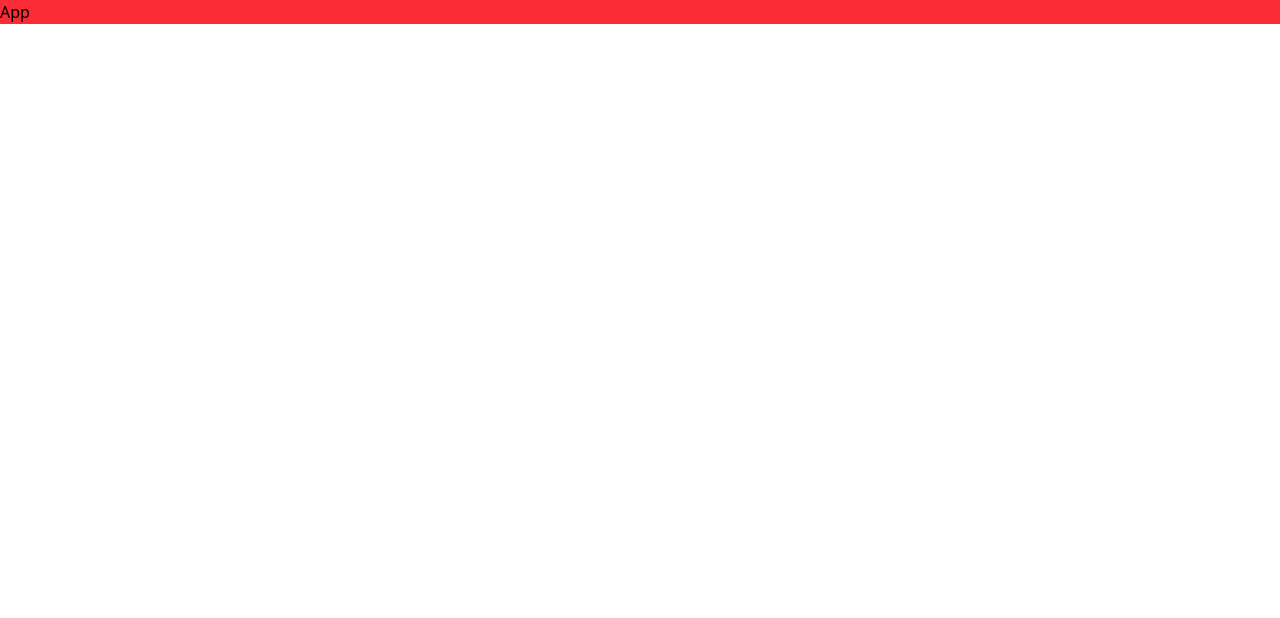
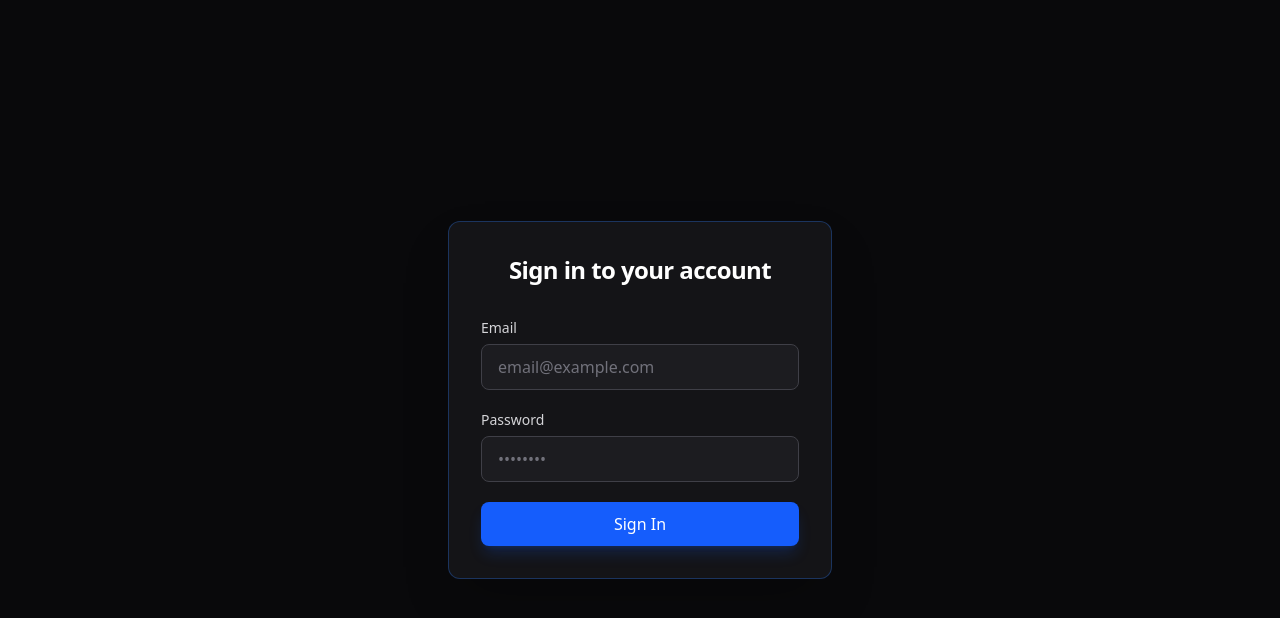
Before and after one commit to tahajaiti/PROJECTO, a React app in the folder frontend/: page /login in a window 1280 px wide. Shown: the top 618 px of the page. Built offline with nearby package versions, Linux system fonts and the light colour scheme; no server answers; the HTML template or start-up script is replaced by a standard one.

Commit message:
FEAT: add query client provider and router provider to app

```diff
--- a/frontend/src/App.tsx
+++ b/frontend/src/App.tsx
@@ -1,7 +1,15 @@
+import { QueryClient, QueryClientProvider } from "@tanstack/react-query"
+import { RouterProvider } from "react-router-dom"
+import { router } from "./router"
+
+const queryClient = new QueryClient()
+
 
 const App = () => {
   return (
-    <div className="bg-red-500">App</div>
+    <QueryClientProvider client={queryClient}>
+      <RouterProvider router={router} />
+    </QueryClientProvider>
   )
 }
 
```
